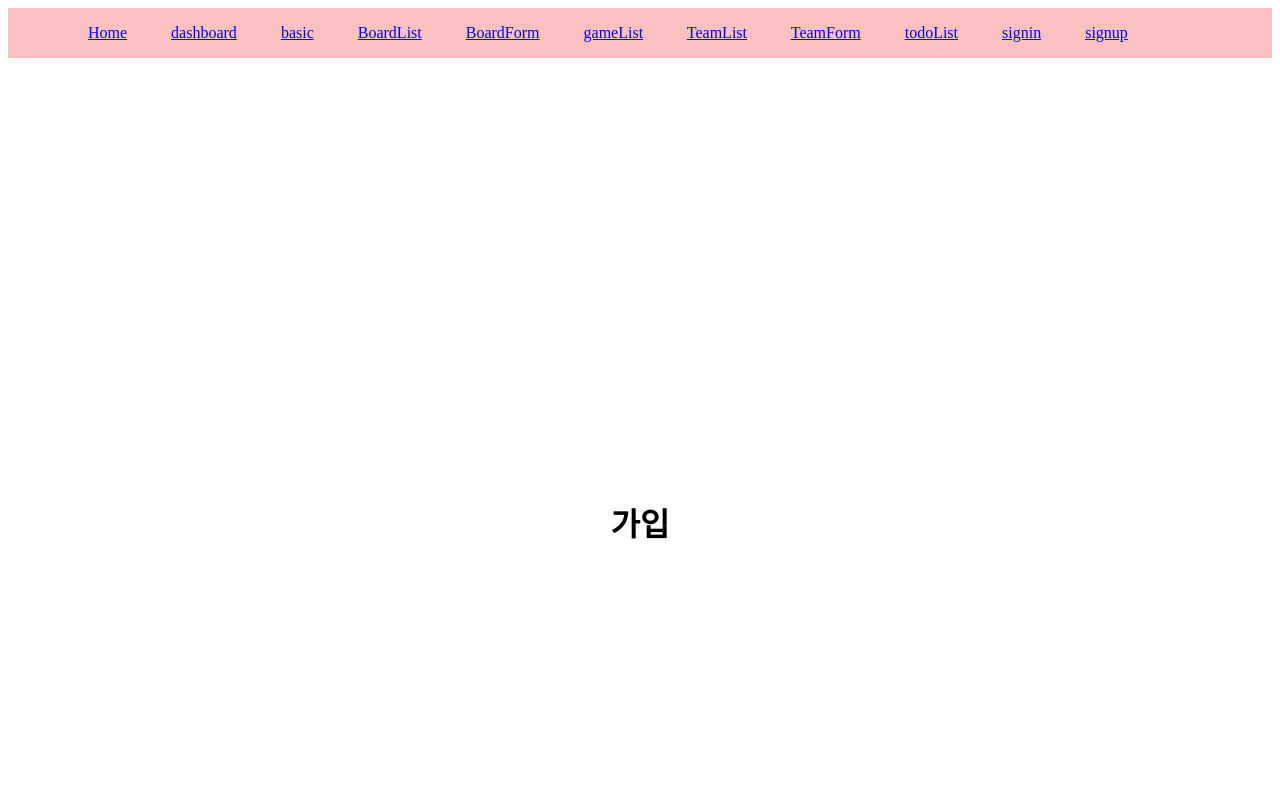
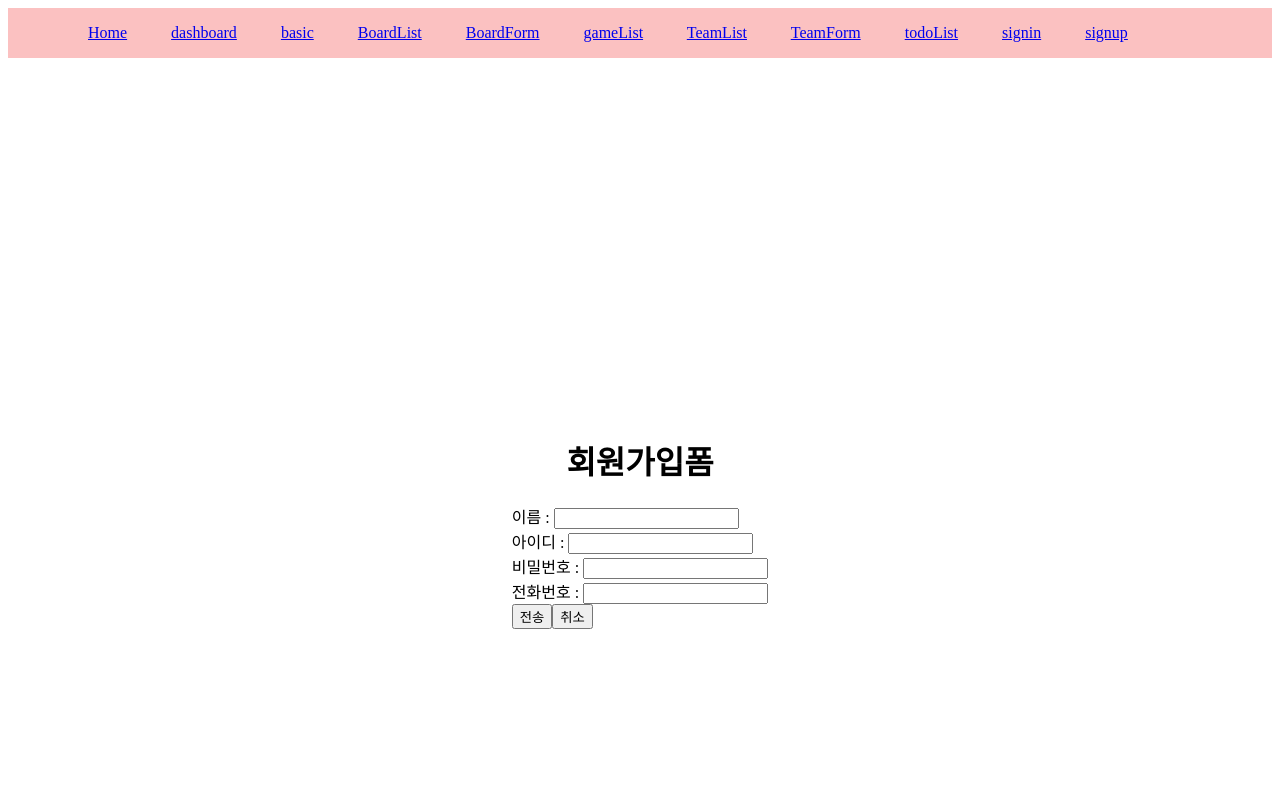
Before and after one commit to JeongMyeongHong/soccer-next, a Next.js app: page /user/sign-up in a window 1280 px wide. Shown: the top 800 px of the page. Built offline with nearby package versions, Linux system fonts and the light colour scheme.

Commit message:
2022-04-06 rest

```diff
--- a/pages/basic/bmi.js
+++ b/pages/basic/bmi.js
@@ -1,7 +1,8 @@
+
 import axios from 'axios';
 import React, { useState } from 'react';
 export default function Bmi() {
-
+    const proxy = 'http://localhost:5000'
     const [inputs, setInputs] = useState({})
 
     const onChange = (e) => {
@@ -12,7 +13,7 @@ export default function Bmi() {
 
     const handleSubmit = async (e) => {
         e.preventDefault()
-        axios.post('http://localhost:5000/api/basic/bmi', inputs)
+        axios.post(proxy + '/api/basic/bmi', inputs)
         .then(res => {
             const bmi = res.data
             document.getElementById('result-span').innerHTML = `
--- a/pages/basic/calc.js
+++ b/pages/basic/calc.js
@@ -1,7 +1,7 @@
 import axios from "axios";
 import React, { useState } from "react";
 export default function Calc() {
-
+    const proxy = 'http://localhost:5000'
     const [inputs, setInputs] = useState({opcode: "+"})
 
     const onChange = (e) => {
@@ -15,7 +15,7 @@ export default function Calc() {
 
     const onClick = async (e) => {
         e.preventDefault()
-        axios.post(`http://localhost:5000/api/basic/calc`, inputs)
+        axios.post(proxy+`/api/basic/calc`, inputs)
         .then(res => {
                 const calc = res.data
                 document.getElementById('result-span').innerHTML = `
--- a/pages/board/board-form.js
+++ b/pages/board/board-form.js
@@ -3,7 +3,7 @@ import React, { useState } from "react";
 import axios from 'axios'
 
 export default function BoardForm(){
-
+    const proxy = 'http://localhost:5000'
     const [inputs, setInputs] = useState({})
 
     const onChange = (e) => {
@@ -18,9 +18,9 @@ export default function BoardForm(){
     const handleSubmit = (e) => {
         e.preventDefault()
         alert(`데이터 셋 출력 : ${JSON.stringify(inputs)}`)
-        axios.post('http://localhost:5000/api/board/write', inputs)
+        axios.post(proxy+'/api/board/write', inputs)
         .then(res => {
-            alert(res.data)
+            alert(`결과 : ${res.data.result}`)
         })
         .catch(err => alert(err))
     }
--- a/pages/user/sign-up.js
+++ b/pages/user/sign-up.js
@@ -1,5 +1,44 @@
-export default function GameList(){
-    return(
-        <h1>가입</h1>
-    )
+import axios from 'axios'
+import react, { useState } from 'react'
+
+export default function SignUp2(){
+    const [inputs, setInputs] = useState({})
+    const handleChange = (e) => {
+        e.preventDefault()
+        const {name, value} = e.target
+        setInputs({
+            ...inputs,
+            [name] : value
+        })
+    }
+
+    const handelSubmit = (e) => {
+        e.preventDefault()
+        axios.post('http://localhost:5000/api/user/signUp', inputs).then(res => {
+            const info = res.data
+            document.getElementById('result-span').innerHTML =
+            `<h1>${info.name}님 환영합니다.</h1>`
+        }).catch(err => alert(err))
+
+    }
+    return(<>
+       <h1>회원가입폼</h1>
+       <form action="" onSubmit={handelSubmit}>
+
+            <label htmlFor="">이름 : </label>
+            <input name="name" type="text" onChange={handleChange} /> <br />
+
+            <label htmlFor="">아이디 : </label>
+            <input name="id" type="text" onChange={handleChange} /><br />
+
+            <label htmlFor="">비밀번호 : </label>
+            <input name="pw" type="text" onChange={handleChange} /><br />
+
+            <label htmlFor="">전화번호 : </label>
+            <input name="phoneNum" type="text" onChange={handleChange} /><br />
+
+            <input type="submit" value="전송" /><button>취소</button>
+        </form>
+        <div> <span id="result-span"></span></div>
+    </>)
 }
```
